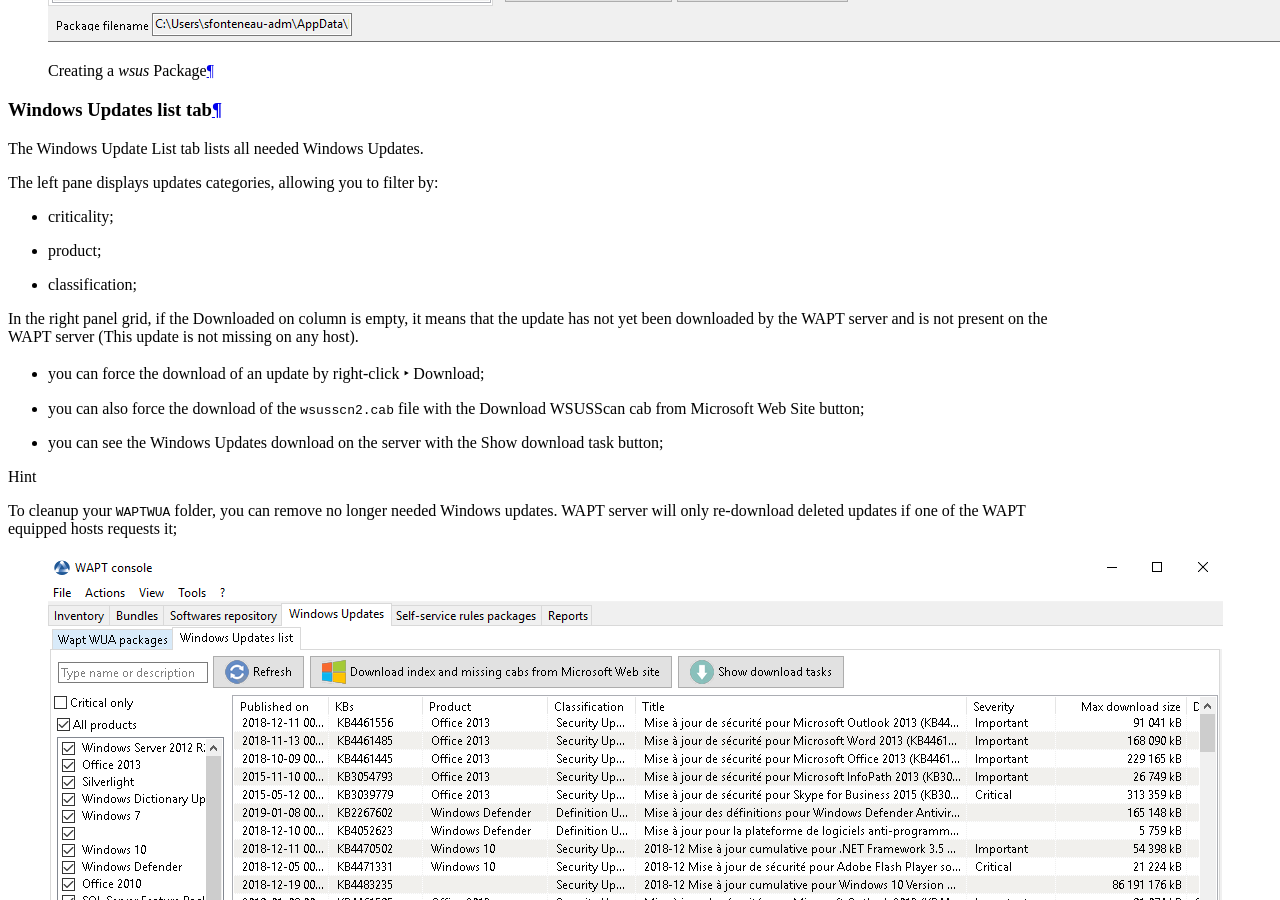
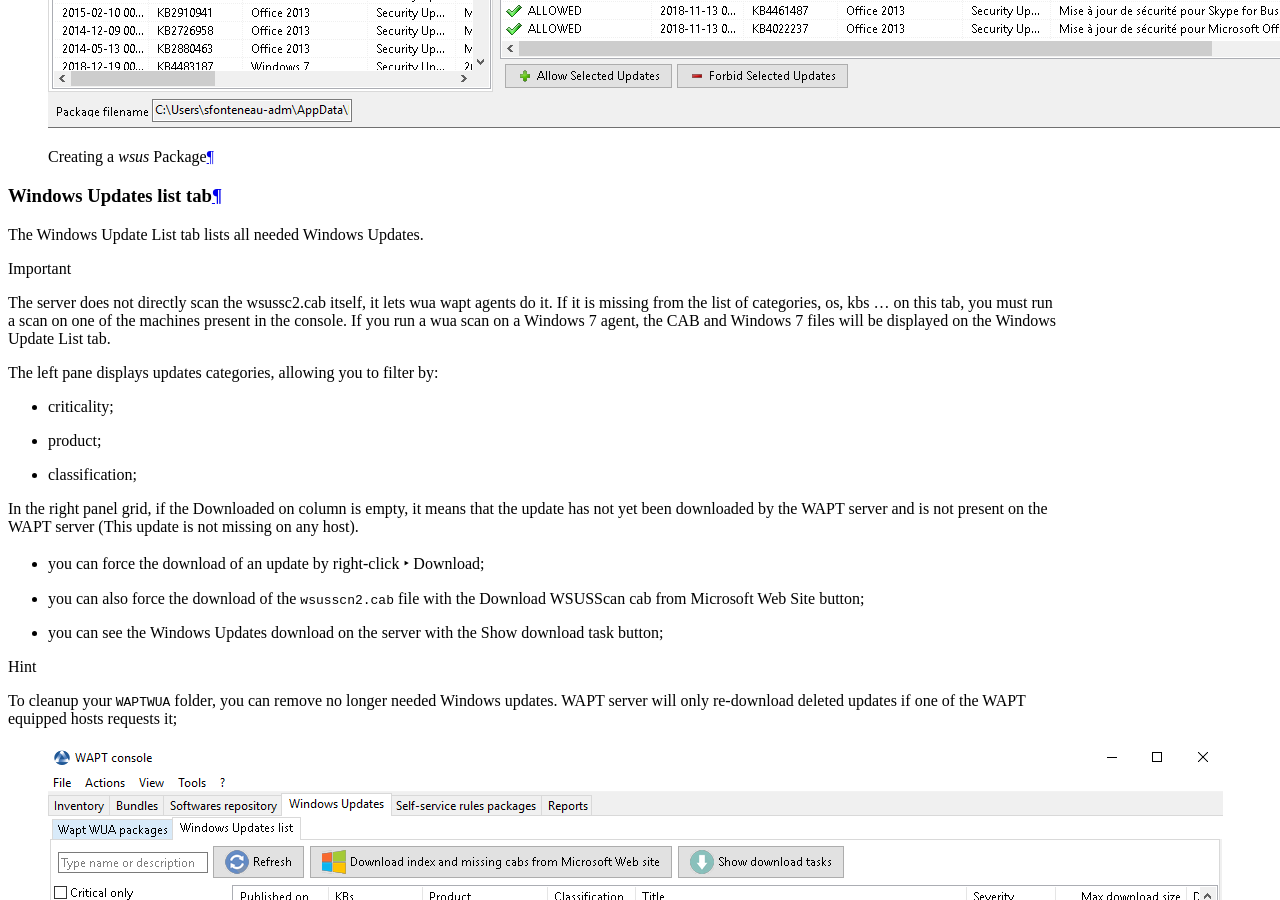
Before and after one commit to tranquilit/WAPT-Documentation, a Sphinx documentation site: the page built from source/wapt-usage/wapt-windows-update.rst, in a window 1280 px wide and 900 px high, scrolled down 4889 px. Built offline with Sphinx 7.4.7 and the Read the Docs theme 2.0.0, drawn with Linux system fonts in a browser that asks for light colours; some of the changed text lies outside the part shown.

Commit message:
Additional information

```diff
--- a/source/wapt-configuration/ini-file/index.rst
+++ b/source/wapt-configuration/ini-file/index.rst
@@ -21,6 +21,8 @@
 .. attention::
 
   **Modifying these files is reserved to advanced users !!**
+
+.. _waptserver_configuration:
 
 Section [option]
 ----------------
--- a/source/wapt-usage/wapt-windows-update.rst
+++ b/source/wapt-usage/wapt-windows-update.rst
@@ -75,6 +75,12 @@
 
 * do not forget to synchronize the :file:`waptwua` folder
   if you are replicating your packages with distant repositories;
+
+
+.. note::
+
+   If in your company, a proxy is needed to go out on the Internet, then be sure to inform this proxy server in the wapt server configuration.
+   :ref:`Configuring the waptserver.ini <waptserver_configuration>`.
 
 Configuring WAPTWUA on the WAPT agent
 -------------------------------------
@@ -191,6 +197,12 @@
 
 The :guilabel:`Windows Update List` tab lists all needed Windows Updates.
 
+.. important::
+
+   The server does not directly scan the wsussc2.cab itself, it lets wua wapt agents do it.
+   If it is missing from the list of categories, os, kbs ... on this tab, you must run a scan on one of the machines present in the console.
+   If you run a wua scan on a Windows 7 agent, the CAB and Windows 7 files will be displayed on the Windows Update List tab.
+
 The left pane displays updates categories, allowing you to filter by:
 
 * criticality;
```
Also changed, not shown: source/wapt-configuration/ini-file/wapt-get.ini.rst (+11 -3 lines).
